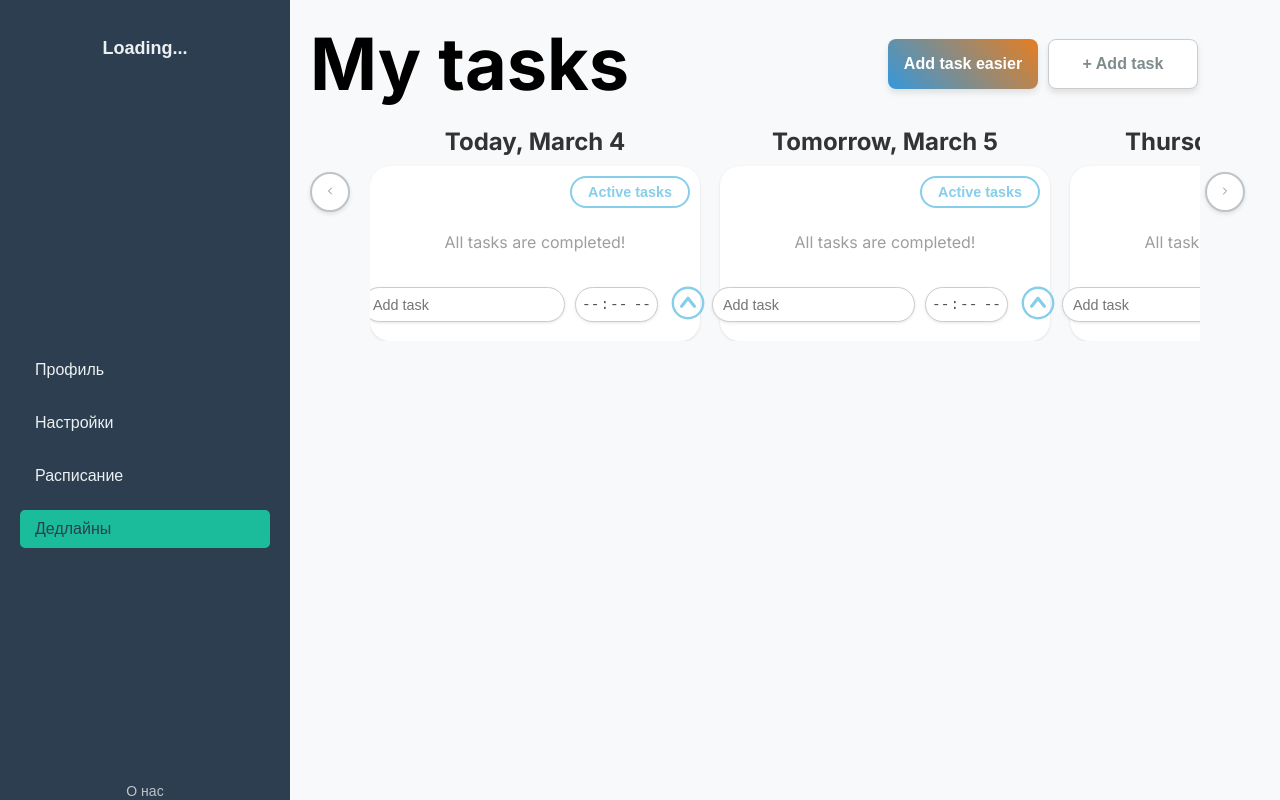
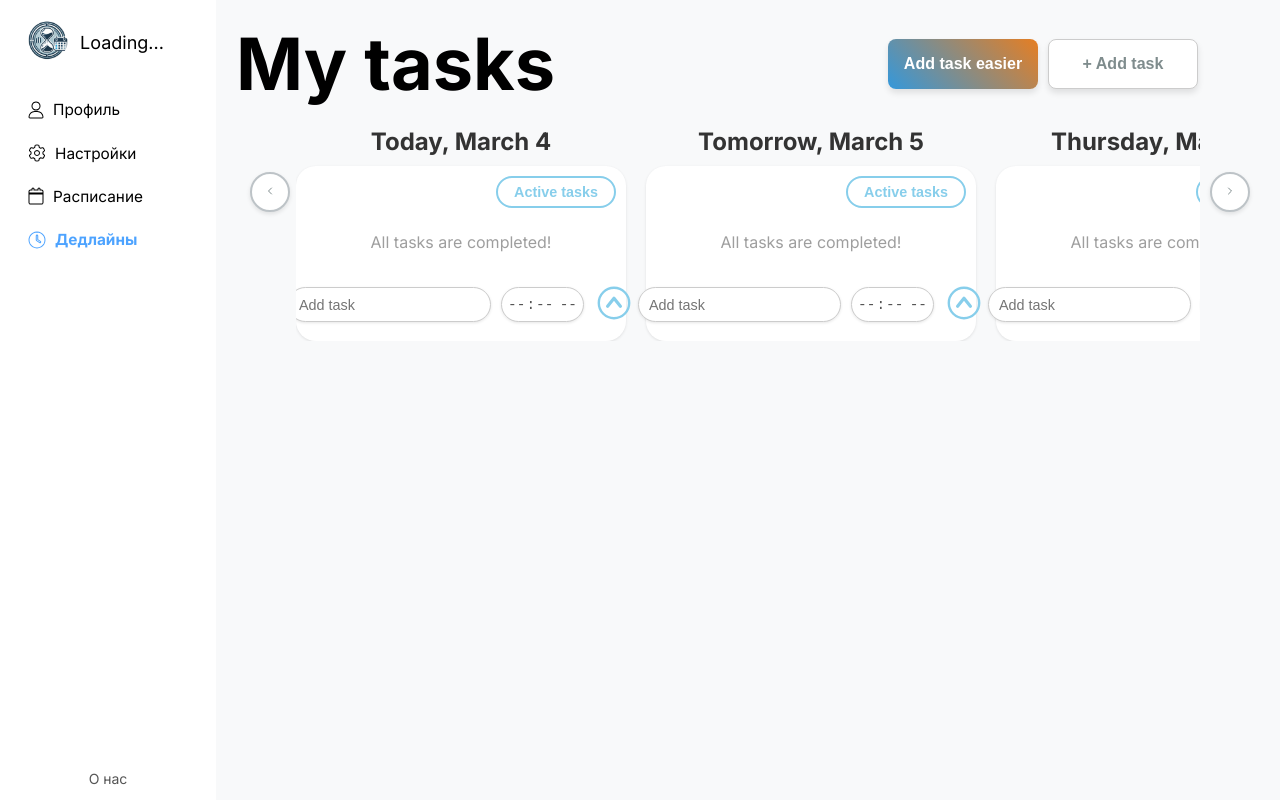
Before and after one commit to SennovE/Chrono, a Vue app in the folder frontend/: page /deadlines in a window 1280 px wide. Built offline with nearby package versions, Linux system fonts and the light colour scheme.

Commit message:
Nav panel

```diff
--- a/frontend/src/pages/deadlines/components/NavBar.vue
+++ b/frontend/src/pages/deadlines/components/NavBar.vue
@@ -1,11 +1,19 @@
 <template>
   <div class="navigation-container">
-      <!-- Имя пользователя -->
+    <!-- Блок профиля: аватар и имя пользователя -->
+    <div class="user-profile">
+      <div class="avatar">
+        <img src="../../../../public/logo.png" />
+      </div>
       <div class="user-info">
         <p class="username">{{ username }}</p>
       </div>
+    </div>
 
-      <!-- Навигационные ссылки -->
+    <!-- Тонкая серая линия -->
+    <!-- <div class="divider"></div> -->
+
+    <!-- Группы навигационных ссылок -->
     <nav class="nav-links">
       <router-link
         v-for="link in navLinks"
@@ -14,7 +22,8 @@
         class="nav-link"
         active-class="active-link"
       >
-          {{ link.label }}
+        <i :class="link.icon" class="nav-icon"></i>
+        <span class="nav-label">{{ link.label }}</span>
       </router-link>
     </nav>
 
@@ -25,21 +34,22 @@
   </div>
 </template>
 
+
 <script>
 export default {
   name: "NavBar",
   props: {
     username: {
       type: String,
-        required: true, // Передаем имя пользователя через props
+      required: true,
     },
   },
   setup() {
     const navLinks = [
-        { path: "/profile", label: "Профиль" },
-        { path: "/settings", label: "Настройки" },
-        { path: "/schedule", label: "Расписание" },
-        { path: "/deadlines", label: "Дедлайны" },
+      { path: "/profile", label: "Профиль", icon: "fa fa-user" },
+      { path: "/settings", label: "Настройки", icon: "fa fa-cog" },
+      { path: "/schedule", label: "Расписание", icon: "fa fa-calendar" },
+      { path: "/deadlines", label: "Дедлайны", icon: "fa fa-clock" },
     ];
 
     return { navLinks };
@@ -48,74 +58,125 @@
 </script>
 
 <style>
+@import url('https://fonts.googleapis.com/css2?family=Inter:wght@400;500;700&display=swap');
+
 .navigation-container {
-    width: 250px;
+  width: 11rem;
   height: 100vh;
-    background-color: #2c3e50; /* Мягкий темно-синий */
+  padding: 1.25rem;
+  font-family: 'Inter', sans-serif;
   display: flex;
   flex-direction: column;
-    justify-content: space-between;
-    padding: 20px;
-    box-shadow: 2px 0 5px rgba(0, 0, 0, 0.1);
-    font-family: Arial, sans-serif;
-    color: #ecf0f1; /* Светлый текст */
+  background-color: #fff;
+  color: #000;
 }
 
-  /* Имя пользователя */
+/* Блок профиля с аватаром и ником */
+.user-profile {
+  display: flex;
+  align-items: center;
+  margin-bottom: 1rem;
+}
+
+.avatar {
+  margin-right: 0.75rem;
+  margin-left: 0.5rem;
+}
+
+.avatar img {
+  width: 2.5rem;
+  height: 2.5rem;
+  border-radius: 50%;
+  object-fit: cover;
+}
+
 .user-info {
-    text-align: center;
-    margin-bottom: 40px;
+  display: flex;
+  align-items: center;
 }
 
 .username {
-    font-size: 18px;
-    font-weight: bold;
-    color: #ecf0f1;
+  font-size: 1.125rem;
+  margin: 0;
 }
 
-  /* Стили для навигационных ссылок */
+/* Тонкая серая линия – увеличена ширина до 90% */
+.divider {
+  height: 1px;
+  background-color: #ccc;
+  width: 90%;
+  margin-left: 0.75rem;
+}
+
+/* Группы навигационных ссылок */
 .nav-links {
-    flex: 1; /* Центрируем ссылки в колонке */
-    display: flex;
-    flex-direction: column;
-    justify-content: center;
-    gap: 15px;
+  margin-top: 0.5rem;
 }
 
 .nav-link {
+  display: flex;
+  align-items: center;
   text-decoration: none;
-    font-size: 16px;
-    color: #ecf0f1; /* Светлый текст */
-    padding: 10px 15px;
-    border-radius: 5px;
+  font-size: 0.96rem;
+  color: #000;
+  padding: 0.7rem 1.25rem;
+  border: 0.0625rem solid transparent;
+  border-radius: 0.25rem;
   transition: background-color 0.3s, color 0.3s;
+  width: calc(100% + 2.5rem);
+  margin-left: -1.25rem;
+  box-sizing: border-box;
 }
 
 .nav-link:hover {
-    background-color: #34495e; /* Подсветка при наведении */
-    color: #1abc9c; /* Акцентный цвет */
+  background-color: #f0f0f0;
 }
 
-  .active-link {
-    background-color: #1abc9c; /* Активный цвет */
-    color: #2c3e50; /* Темный текст */
+/* Анимация для иконок */
+.nav-icon {
+  margin-left: 0.5rem; /* Иконки отступают слева */
+  margin-right: 0.625rem;
+  font-size: 1rem;
+  background: none;
+  transition: transform 0.3s;
+  -webkit-text-fill-color: transparent;
+  -webkit-text-stroke: 1px currentColor;
 }
 
-  /* Ссылка "О нас" */
+.nav-link:hover .nav-icon {
+  transform: scale(1.1);
+}
+
+/* Для активной ссылки убираем фон и границы, текст подсвечивается синим */
+.active-link {
+  background-color: transparent;
+  border-color: transparent;
+  color: #4da3ff;
+  font-weight: bold;
+}
+
+/* Убираем отступ у текста, чтобы сдвиг производился только для иконки */
+.nav-label {
+  margin-left: 0;
+}
+
+/* Стили для ссылки "О нас" */
 .about {
-    margin-bottom: 20px; /* Поднимаем чуть выше нижнего края */
   text-align: center;
+  margin-top: auto;
+  margin-bottom: 2rem;
 }
 
 .about-link {
   text-decoration: none;
-    font-size: 14px;
-    color: #bdc3c7; /* Светлый серый */
-    padding: 5px;
+  font-size: 0.875rem;
+  color: #555;
+  padding: 0.3125rem;
   transition: color 0.3s;
 }
 
 .about-link:hover {
-    color: #1abc9c; /* Акцентный цвет */
+  color: #000;
 }
+
 </style>
--- a/frontend/src/pages/deadlines/index.vue
+++ b/frontend/src/pages/deadlines/index.vue
@@ -335,6 +335,8 @@ export default {
     });
     const editAITaskDate = ref("");
     const editAITaskTime = ref("");
+
+    document.body.style.overflowY = 'hidden';
 
     /**
      * Получение токена (JWT) из localStorage.
@@ -1011,13 +1013,13 @@ export default {
 }
 
 .scroll-button.scroll-left {
-  left: 310px;
+  left: 250px;
   top: 24%;
   transform: translateY(-50%);
 }
 
 .scroll-button.scroll-right {
-  right: 35px;
+  right: 30px;
   top: 24%;
   transform: translateY(-50%);
 }
```
Lines whose indentation alone changed are shown as unchanged.
